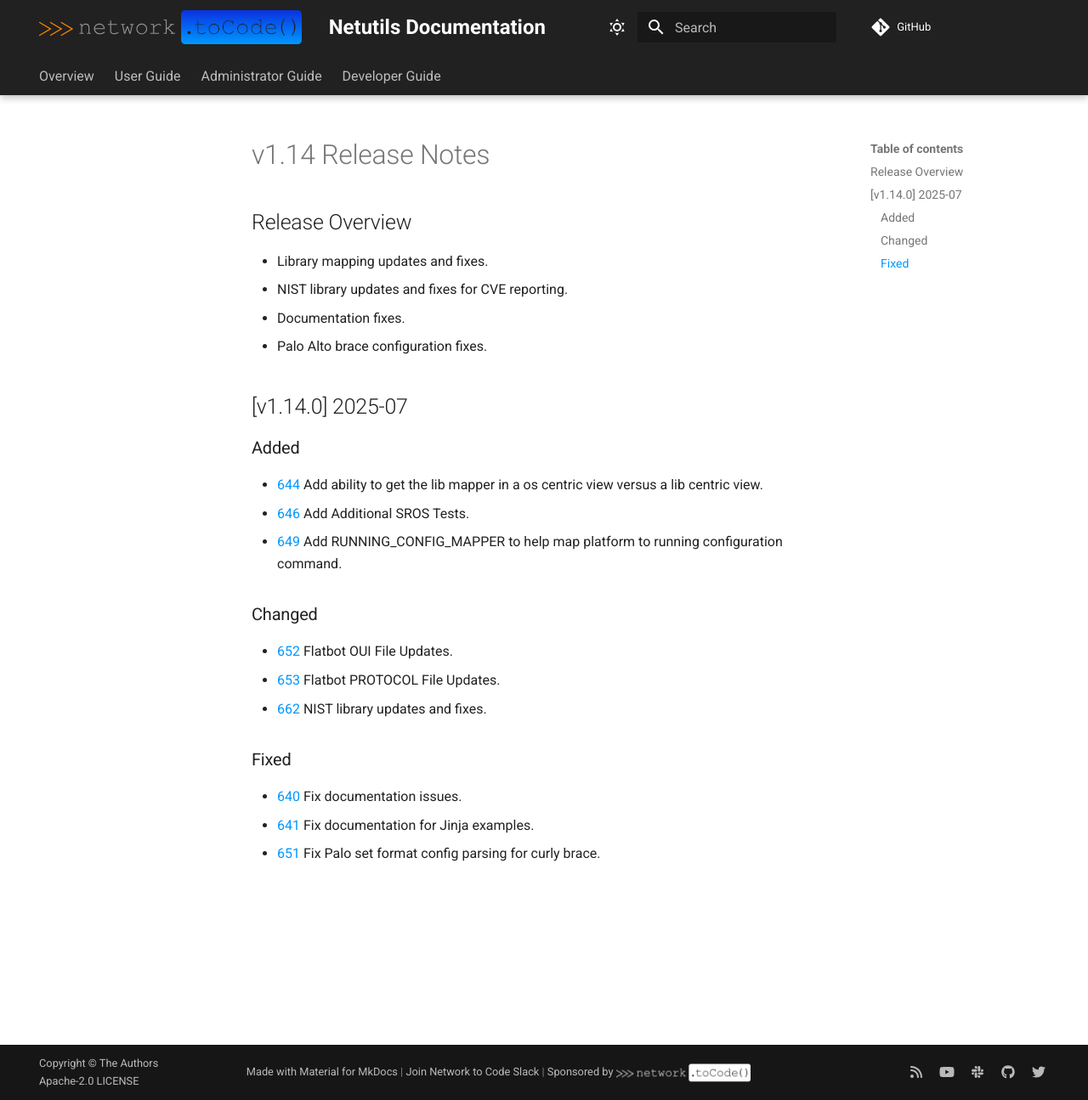
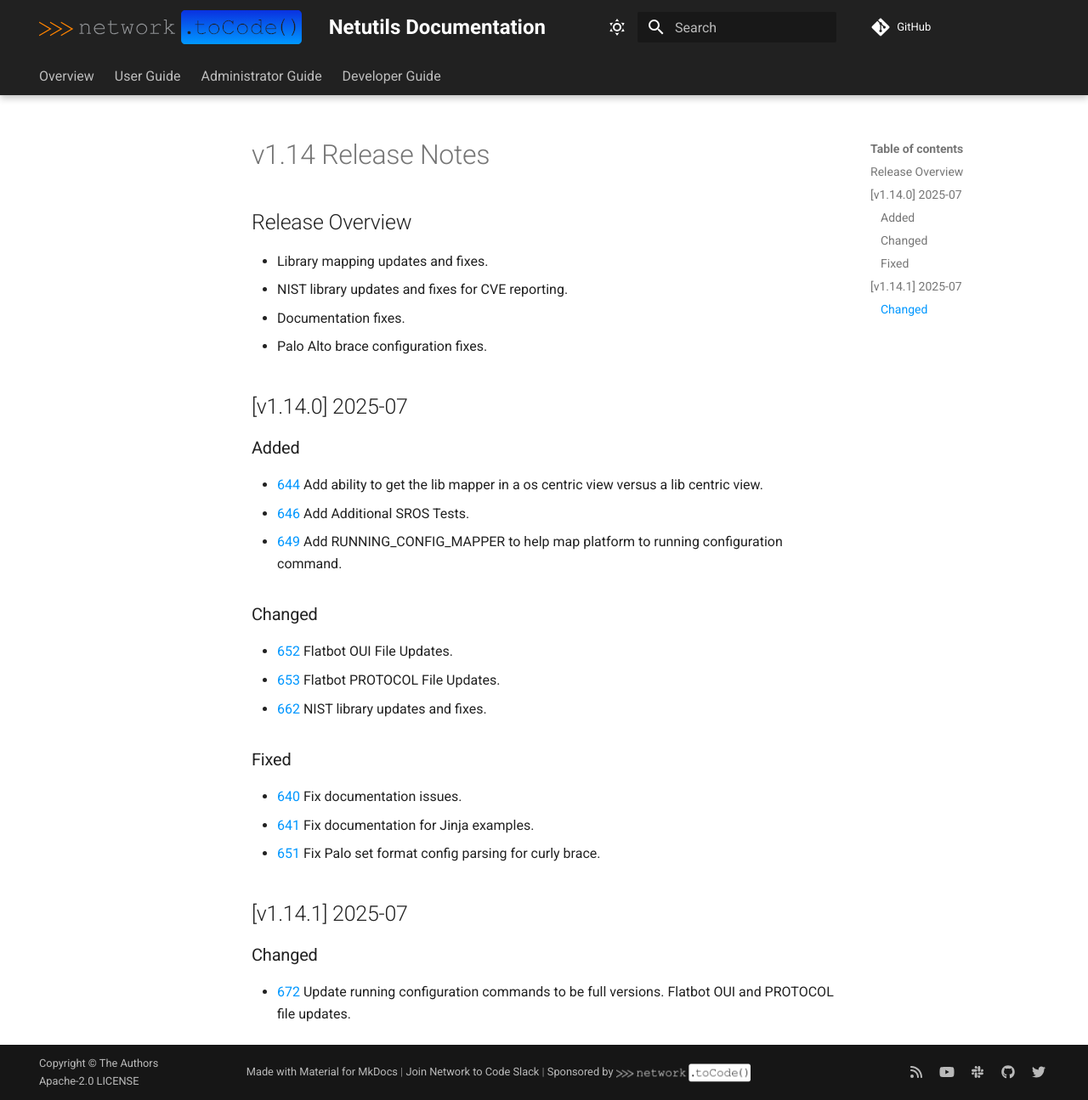
Before and after one commit to networktocode/netutils, an MkDocs documentation site: the page built from docs/admin/release_notes/version_1.14.md, in a window 1280 px wide and 1295 px high. Shown: the whole window at 85% size. Built offline with MkDocs 1.6.1 and Material for MkDocs 9.7.7, drawn with Linux system fonts in a browser that asks for light colours; comment, search, counter and statistics services are not loaded.

Commit message:
Release v1.14.1

```diff
--- a/docs/admin/release_notes/version_1.14.md
+++ b/docs/admin/release_notes/version_1.14.md
@@ -26,3 +26,9 @@
 - [640](https://github.com/networktocode/netutils/pull/640) Fix documentation issues.
 - [641](https://github.com/networktocode/netutils/pull/641) Fix documentation for Jinja examples.
 - [651](https://github.com/networktocode/netutils/pull/651) Fix Palo set format config parsing for curly brace.
+
+## [v1.14.1] 2025-07
+
+### Changed
+
+- [672](https://github.com/networktocode/netutils/pull/672) Update running configuration commands to be full versions. Flatbot OUI and PROTOCOL file updates.
--- a/pyproject.toml
+++ b/pyproject.toml
@@ -1,6 +1,6 @@
 [tool.poetry]
 name = "netutils"
-version = "1.14.1a0"
+version = "1.14.1"
 description = "Common helper functions useful in network automation."
 authors = ["Network to Code, LLC <opensource@networktocode.com>"]
 license = "Apache-2.0"
```
